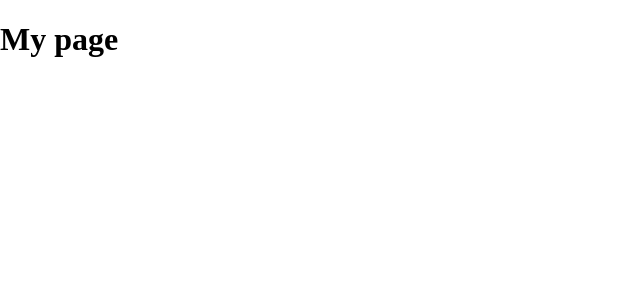
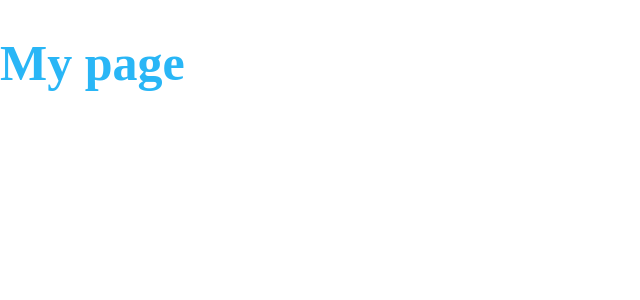
Before and after one commit to leorejwan/coronaquiz, a Next.js app: page / in a window 1280 px wide. Shown: the top 300 px of the page, without its empty margins (0-640 px from the left). Built offline with nearby package versions, Linux system fonts and the light colour scheme.

Commit message:
nao precisa do db no index, mas sim no _app.js. db.json tem foundation tokens. variavel theme pega do db e aplica no Title

```diff
--- a/pages/_app.js
+++ b/pages/_app.js
@@ -1,4 +1,5 @@
 import { createGlobalStyle, ThemeProvider } from 'styled-components'
+import db from '../db.json'
 
 const GlobalStyle = createGlobalStyle`
   body {
@@ -8,11 +9,7 @@ const GlobalStyle = createGlobalStyle`
   }
 `
 
-const theme = {
-  colors: {
-    primary: '#0070f3',
-  },
-}
+const theme = db.theme;
 
 export default function App({ Component, pageProps }) {
   return (
--- a/pages/index.js
+++ b/pages/index.js
@@ -1,18 +1,17 @@
 import styled from 'styled-components'
-import db from '../db.json'
 
-// const Title = styled.h1`
-//   font-size: 50px;
-//   color: ${({ theme }) => theme.colors.primary};
-// `
+const Title = styled.h1`
+  font-size: 50px;
+  color: ${({ theme }) => theme.colors.secondary};
+`
 
-function Title(props) {
-  return(
-    <h1>
-      {props.children}
-    </h1>
-  )
-}
+// function Title(props) {
+//   return(
+//     <h1>
+//       {props.children}
+//     </h1>
+//   )
+// }
 
 export default function Home() {
   return <Title>My page</Title>
```
